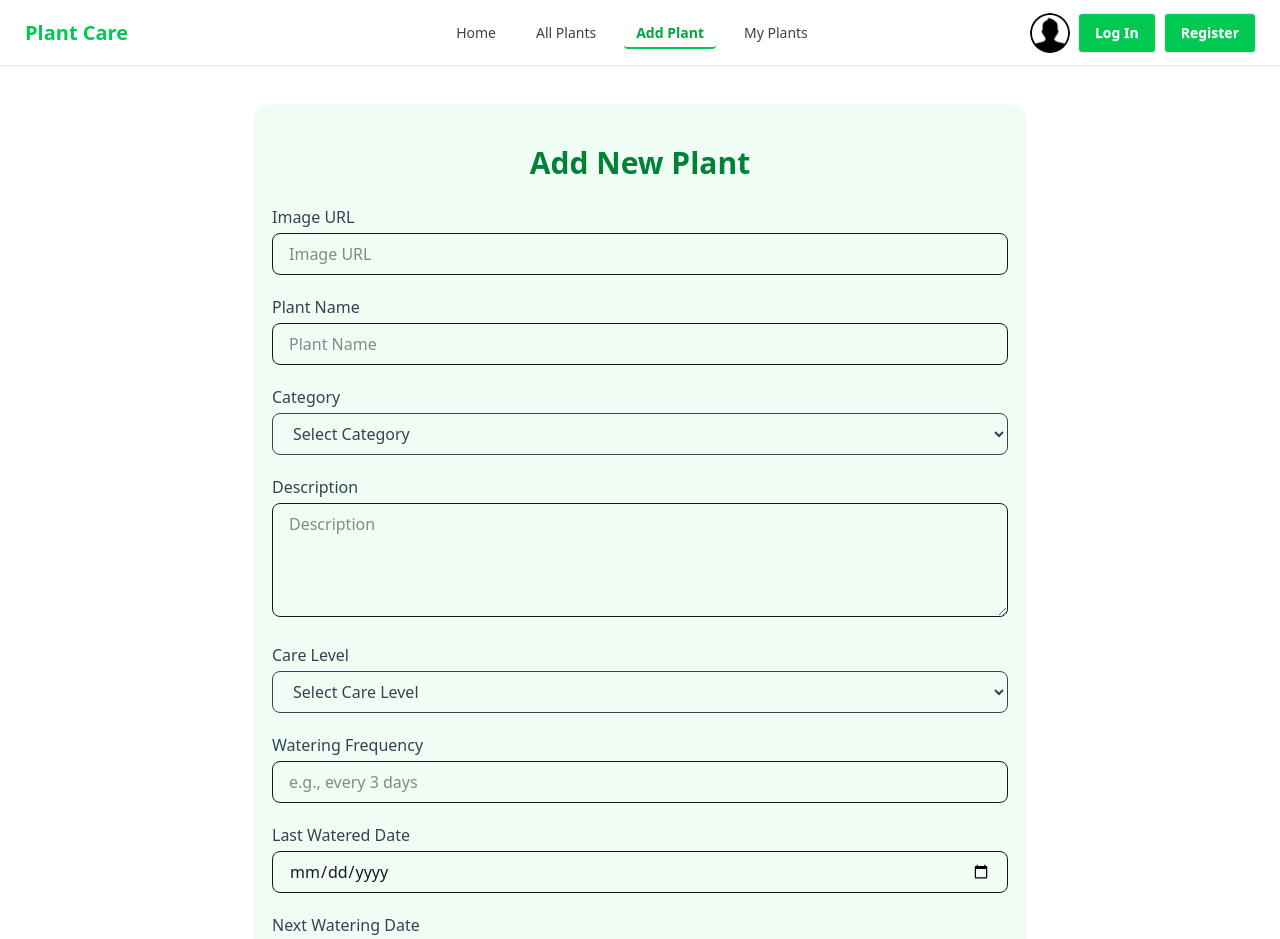
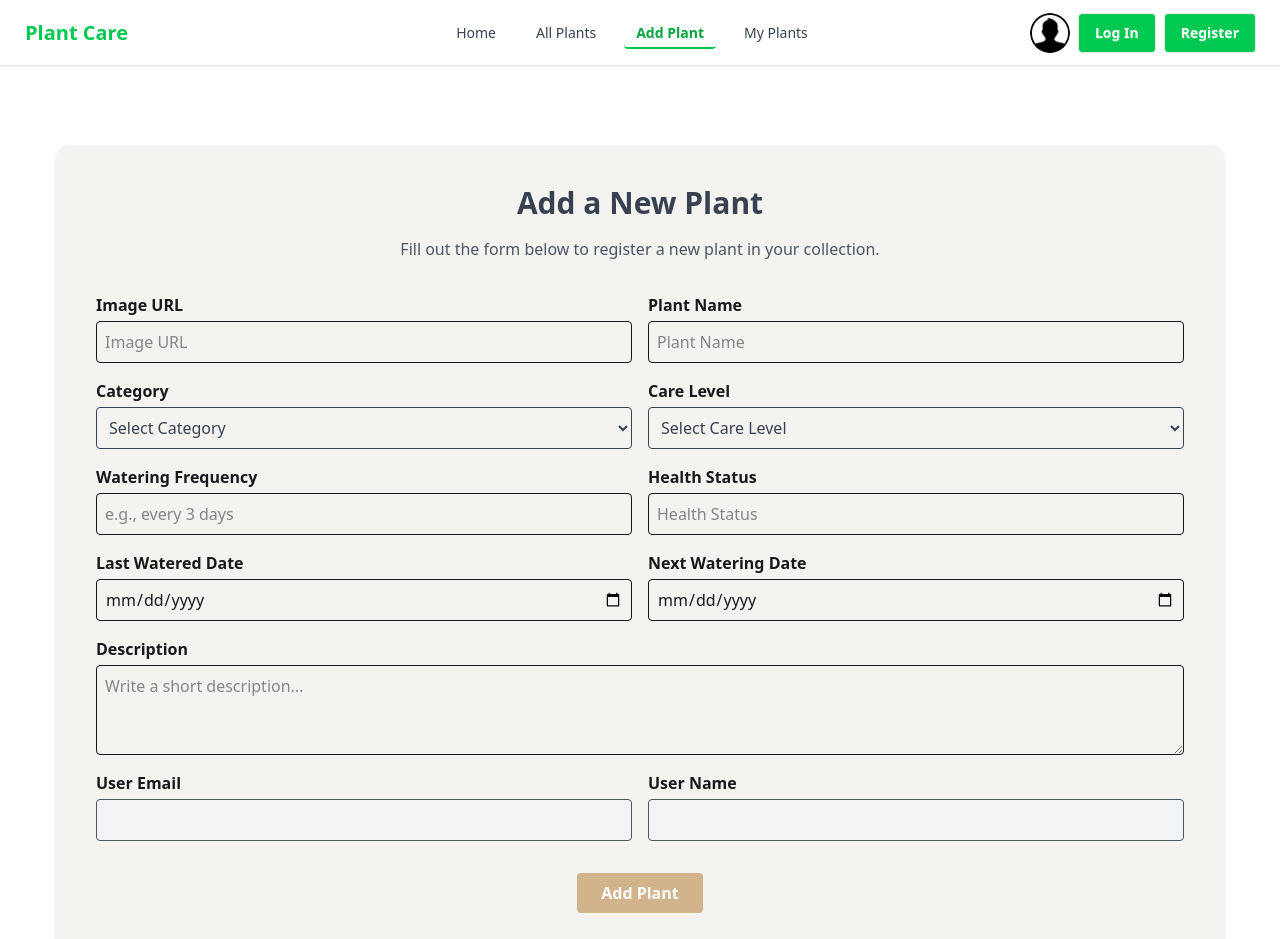
Before and after one commit to ibrahim3761/Plant-Care-Client, a React (Vite) app: page /add-plant in a window 1280 px wide. Shown: the top 939 px of the page. Built offline with nearby package versions, Linux system fonts and the light colour scheme; no server answers.

Commit message:
update-plant-added

```diff
--- a/src/Pages/AddPlant.jsx
+++ b/src/Pages/AddPlant.jsx
@@ -6,74 +6,79 @@ import { Bounce, toast } from "react-toastify";
 const AddPlant = () => {
   const { user } = use(AuthContext);
 
-  const handleAddPlant = (e) =>{
+  const handleAddPlant = (e) => {
     e.preventDefault();
     const form = e.target;
     const newPlant = Object.fromEntries(new FormData(form));
     console.log(newPlant);
-    // add to db
-    fetch("http://localhost:3000/plants",{
+
+    fetch("http://localhost:3000/plants", {
       method: "POST",
-      headers:{
-        "content-type":"application/json"
+      headers: {
+        "content-type": "application/json",
       },
-      body: JSON.stringify(newPlant)
+      body: JSON.stringify(newPlant),
     })
-    .then(res=>res.json())
-    .then(data=>{
-      if(data.insertedId){
-        toast.success('Plant added Successfully', {
+      .then((res) => res.json())
+      .then((data) => {
+        if (data.insertedId) {
+          toast.success("Plant added successfully!", {
             position: "top-right",
             autoClose: 3000,
             hideProgressBar: false,
             closeOnClick: false,
             pauseOnHover: true,
             draggable: true,
-          progress: undefined,
             theme: "light",
             transition: Bounce,
           });
           form.reset();
         }
-    })
-  }
+      });
+  };
 
   return (
-    <div className="max-w-3xl mx-auto px-4 py-10 bg-green-50 rounded-xl shadow-md">
-      <h2 className="text-3xl font-bold text-center text-green-700 mb-6">Add New Plant</h2>
-      <form onSubmit={handleAddPlant} className="space-y-5">
+    <div className="w-full px-4 py-10">
+      <div className="bg-[#F4F3F0] p-10 rounded-xl shadow-md">
+        <h2 className="text-2xl md:text-3xl font-bold text-center text-[#374151] mb-4">
+          Add a New Plant
+        </h2>
+        <p className="text-center text-sm md:text-base text-gray-600 mb-8">
+          Fill out the form below to register a new plant in your collection.
+        </p>
 
-        <div>
-          <label htmlFor="image" className="block text-gray-700 font-medium mb-1">Image URL</label>
+        <form
+          onSubmit={handleAddPlant}
+          className="grid grid-cols-1 md:grid-cols-2 gap-4"
+        >
+          <div className="flex flex-col">
+            <label className="font-semibold mb-1">Image URL</label>
             <input
               type="text"
               name="image"
-            id="image"
               placeholder="Image URL"
               required
-            className="w-full px-4 py-2 border rounded-lg focus:outline-none focus:ring-2 focus:ring-green-400"
+              className="p-2 rounded border"
             />
           </div>
 
-        <div>
-          <label htmlFor="name" className="block text-gray-700 font-medium mb-1">Plant Name</label>
+          <div className="flex flex-col">
+            <label className="font-semibold mb-1">Plant Name</label>
             <input
               type="text"
               name="name"
-            id="name"
               placeholder="Plant Name"
               required
-            className="w-full px-4 py-2 border rounded-lg focus:outline-none focus:ring-2 focus:ring-green-400"
+              className="p-2 rounded border"
             />
           </div>
 
-        <div>
-          <label htmlFor="category" className="block text-gray-700 font-medium mb-1">Category</label>
+          <div className="flex flex-col">
+            <label className="font-semibold mb-1">Category</label>
             <select
               name="category"
-            id="category"
               required
-            className="w-full px-4 py-2 border rounded-lg text-gray-700 focus:outline-none focus:ring-2 focus:ring-green-400"
+              className="p-2 rounded border text-gray-700"
             >
               <option value="">Select Category</option>
               <option value="succulent">Succulent</option>
@@ -83,25 +88,12 @@ const AddPlant = () => {
             </select>
           </div>
 
-        <div>
-          <label htmlFor="description" className="block text-gray-700 font-medium mb-1">Description</label>
-          <textarea
-            name="description"
-            id="description"
-            placeholder="Description"
-            required
-            rows="4"
-            className="w-full px-4 py-2 border rounded-lg focus:outline-none focus:ring-2 focus:ring-green-400"
-          ></textarea>
-        </div>
-
-        <div>
-          <label htmlFor="careLevel" className="block text-gray-700 font-medium mb-1">Care Level</label>
+          <div className="flex flex-col">
+            <label className="font-semibold mb-1">Care Level</label>
             <select
               name="careLevel"
-            id="careLevel"
               required
-            className="w-full px-4 py-2 border rounded-lg text-gray-700 focus:outline-none focus:ring-2 focus:ring-green-400"
+              className="p-2 rounded border text-gray-700"
             >
               <option value="">Select Care Level</option>
               <option value="easy">Easy</option>
@@ -110,83 +102,91 @@ const AddPlant = () => {
             </select>
           </div>
 
-        <div>
-          <label htmlFor="wateringFrequency" className="block text-gray-700 font-medium mb-1">Watering Frequency</label>
+          <div className="flex flex-col">
+            <label className="font-semibold mb-1">Watering Frequency</label>
             <input
               type="text"
               name="wateringFrequency"
-            id="wateringFrequency"
               placeholder="e.g., every 3 days"
               required
-            className="w-full px-4 py-2 border rounded-lg focus:outline-none focus:ring-2 focus:ring-green-400"
+              className="p-2 rounded border"
             />
           </div>
 
-        <div>
-          <label htmlFor="lastWatered" className="block text-gray-700 font-medium mb-1">Last Watered Date</label>
+          <div className="flex flex-col">
+            <label className="font-semibold mb-1">Health Status</label>
+            <input
+              type="text"
+              name="healthStatus"
+              placeholder="Health Status"
+              required
+              className="p-2 rounded border"
+            />
+          </div>
+
+          <div className="flex flex-col">
+            <label className="font-semibold mb-1">Last Watered Date</label>
             <input
               type="date"
               name="lastWatered"
-            id="lastWatered"
               required
-            className="w-full px-4 py-2 border rounded-lg focus:outline-none focus:ring-2 focus:ring-green-400"
+              className="p-2 rounded border"
             />
           </div>
 
-        <div>
-          <label htmlFor="nextWatering" className="block text-gray-700 font-medium mb-1">Next Watering Date</label>
+          <div className="flex flex-col">
+            <label className="font-semibold mb-1">Next Watering Date</label>
             <input
               type="date"
               name="nextWatering"
-            id="nextWatering"
               required
-            className="w-full px-4 py-2 border rounded-lg focus:outline-none focus:ring-2 focus:ring-green-400"
+              className="p-2 rounded border"
             />
           </div>
 
-        <div>
-          <label htmlFor="healthStatus" className="block text-gray-700 font-medium mb-1">Health Status</label>
+          <div className="md:col-span-2 flex flex-col">
+            <label className="font-semibold mb-1">Description</label>
+            <textarea
+              name="description"
+              placeholder="Write a short description..."
+              required
+              rows="3"
+              className="p-2 rounded border"
+            ></textarea>
+          </div>
+
+          <div className="flex flex-col">
+            <label className="font-semibold mb-1">User Email</label>
             <input
               type="text"
-            name="healthStatus"
-            id="healthStatus"
-            placeholder="Health Status"
-            required
-            className="w-full px-4 py-2 border rounded-lg focus:outline-none focus:ring-2 focus:ring-green-400"
+              name="userEmail"
+              value={user?.email || ""}
+              readOnly
+              className="p-2 rounded border bg-gray-100 text-gray-600"
             />
           </div>
 
-        <div>
-          <label htmlFor="userEmail" className="block text-gray-700 font-medium mb-1">User Email</label>
+          <div className="flex flex-col">
+            <label className="font-semibold mb-1">User Name</label>
             <input
               type="text"
-            name="userEmail"
-            id="userEmail"
-            value={user?.email || ""}
+              name="userName"
+              value={user?.displayName || ""}
               readOnly
-            className="w-full px-4 py-2 border bg-gray-100 rounded-lg text-gray-600"
+              className="p-2 rounded border bg-gray-100 text-gray-600"
             />
           </div>
 
-        <div>
-          <label htmlFor="userName" className="block text-gray-700 font-medium mb-1">User Name</label>
-          <input
-            type="text"
-            name="userName"
-            id="userName"
-            value={user?.displayName || ""}
-            readOnly
-            className="w-full px-4 py-2 border bg-gray-100 rounded-lg text-gray-600"
-          />
-        </div>
-
+          <div className="md:col-span-2 text-center mt-4">
             <button
               type="submit"
-          className="w-full bg-green-600 text-white font-medium py-2 rounded-lg hover:bg-green-700 transition"
+              className="bg-[#D2B48C] hover:bg-[#b6976c] text-white font-bold py-2 px-6 rounded transition"
             >
               Add Plant
             </button>
+          </div>
         </form>
+      </div>
     </div>
   );
 };
--- a/src/Pages/MyPlants.jsx
+++ b/src/Pages/MyPlants.jsx
@@ -64,7 +64,7 @@ const MyPlants = () => {
                 <td className="px-6 py-4">{plant.wateringFrequency}</td>
                 <td className="px-6 py-4 space-x-2">
                   <Link
-                    to={`/updatePlant/${plant._id}`}
+                    to={`/update-plant/${plant._id}`}
                     className="bg-blue-500 text-white px-3 py-1 rounded hover:bg-blue-600"
                   >
                     Update
--- a/src/Pages/UpdatePlant.jsx
+++ b/src/Pages/UpdatePlant.jsx
@@ -1,11 +1,181 @@
-import React from 'react';
+import React from "react";
+import { Link, useLoaderData, useNavigate } from "react-router";
+import Swal from "sweetalert2";
 
 const UpdatePlant = () => {
-    return (
-        <div>
+  const navigate = useNavigate();
+  const {
+    _id,
+    name,
+    image,
+    category,
+    description,
+    careLevel,
+    wateringFrequency,
+    lastWatered,
+    nextWatering,
+    healthStatus,
+  } = useLoaderData();
 
-        </div>
-    );
+  const handleUpdate = (e) => {
+    e.preventDefault();
+    const form = e.target;
+    const updatedPlant = Object.fromEntries(new FormData(form));
+
+    fetch(`http://localhost:3000/plants/${_id}`, {
+      method: "PUT",
+      headers: {
+        "Content-Type": "application/json",
+      },
+      body: JSON.stringify(updatedPlant),
+    })
+      .then((res) => res.json())
+      .then((data) => {
+        if (data.modifiedCount > 0) {
+          Swal.fire({
+            title: "Plant updated successfully!",
+            icon: "success",
+            confirmButtonText: "Okay",
+          });
+          navigate("/plantDetails/"+_id);
+        }
+      });
+  };
+
+  return (
+    <div className="w-full px-4">
+      {/* Back Link */}
+      <Link
+        to="/"
+        className="text-lg font-semibold text-[#374151] hover:underline mb-6 inline-block"
+      >
+        ← Back to Home
+      </Link>
+
+      {/* Update Form */}
+      <div className="bg-[#F4F3F0] p-10 rounded-xl shadow-md">
+        <h2 className="text-3xl font-bold text-center text-[#374151] mb-4">
+          Update Plant Information
+        </h2>
+        <p className="text-center text-sm text-gray-600 mb-8">
+          Modify the details of your plant and update the database.
+        </p>
+
+        <form
+          onSubmit={handleUpdate}
+          className="grid grid-cols-1 md:grid-cols-2 gap-4"
+        >
+          <div className="flex flex-col">
+            <label className="font-semibold mb-1">Plant Name</label>
+            <input
+              type="text"
+              name="name"
+              defaultValue={name}
+              className="p-2 rounded border"
+              required
+            />
+          </div>
+
+          <div className="flex flex-col">
+            <label className="font-semibold mb-1">Image URL</label>
+            <input
+              type="text"
+              name="image"
+              defaultValue={image}
+              className="p-2 rounded border"
+              required
+            />
+          </div>
+
+          <div className="flex flex-col">
+            <label className="font-semibold mb-1">Category</label>
+            <input
+              type="text"
+              name="category"
+              defaultValue={category}
+              className="p-2 rounded border"
+              required
+            />
+          </div>
+
+          <div className="flex flex-col">
+            <label className="font-semibold mb-1">Care Level</label>
+            <input
+              type="text"
+              name="careLevel"
+              defaultValue={careLevel}
+              className="p-2 rounded border"
+              required
+            />
+          </div>
+
+          <div className="flex flex-col">
+            <label className="font-semibold mb-1">Watering Frequency</label>
+            <input
+              type="text"
+              name="wateringFrequency"
+              defaultValue={wateringFrequency}
+              className="p-2 rounded border"
+              required
+            />
+          </div>
+
+          <div className="flex flex-col">
+            <label className="font-semibold mb-1">Health Status</label>
+            <input
+              type="text"
+              name="healthStatus"
+              defaultValue={healthStatus}
+              className="p-2 rounded border"
+              required
+            />
+          </div>
+
+          <div className="flex flex-col">
+            <label className="font-semibold mb-1">Last Watered Date</label>
+            <input
+              type="date"
+              name="lastWatered"
+              defaultValue={lastWatered}
+              className="p-2 rounded border"
+              required
+            />
+          </div>
+
+          <div className="flex flex-col">
+            <label className="font-semibold mb-1">Next Watering Date</label>
+            <input
+              type="date"
+              name="nextWatering"
+              defaultValue={nextWatering}
+              className="p-2 rounded border"
+              required
+            />
+          </div>
+
+          <div className="md:col-span-2 flex flex-col">
+            <label className="font-semibold mb-1">Description</label>
+            <textarea
+              name="description"
+              defaultValue={description}
+              className="p-2 rounded border"
+              rows="4"
+              required
+            />
+          </div>
+
+          <div className="md:col-span-2 text-center mt-4">
+            <button
+              type="submit"
+              className="bg-[#4CAF50] hover:bg-[#3c9742] text-white font-bold py-2 px-6 rounded transition"
+            >
+              Update Plant
+            </button>
+          </div>
+        </form>
+      </div>
+    </div>
+  );
 };
 
 export default UpdatePlant;
```
Lines whose indentation alone changed are shown as unchanged.
